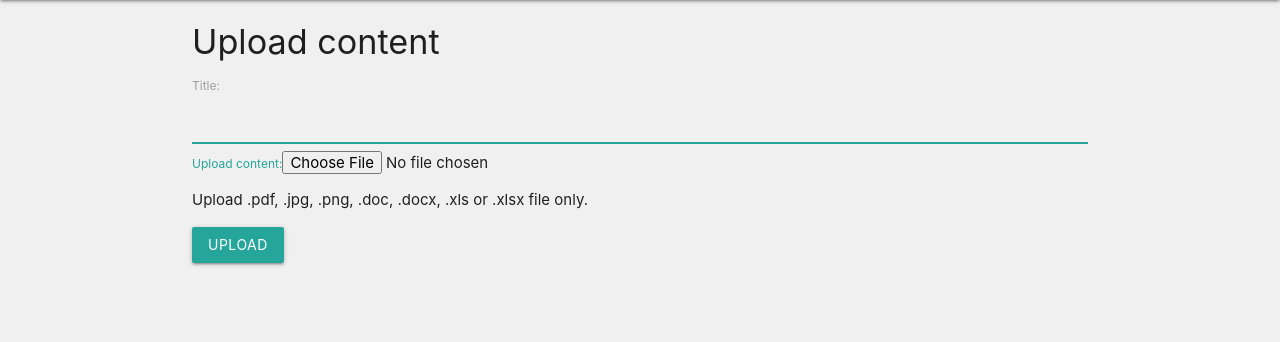
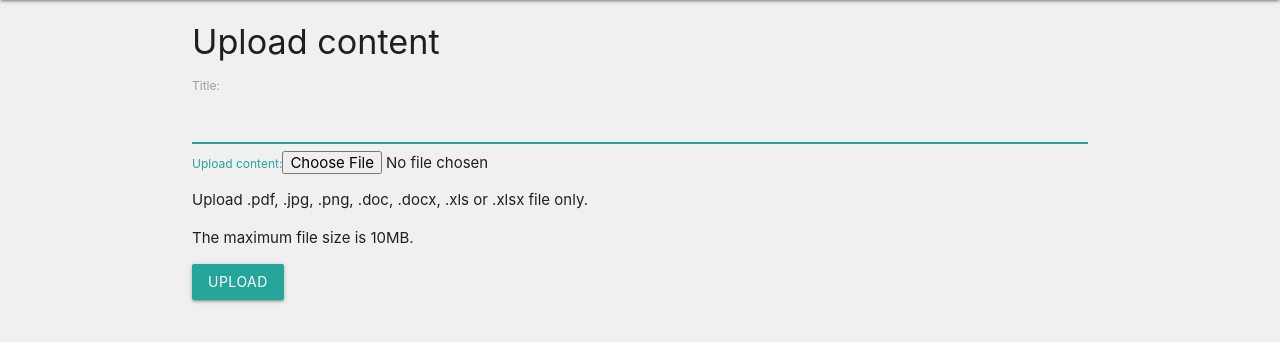
Before and after one commit to faithy80/fsd-project, a Django app: page /dashboard/upload/ in a window 1280 px wide. Shown: the part 64-406 px from the top of the page. Run offline with Django 3.2, Linux system fonts and the light colour scheme.

Commit message:
The upload file size is limited to 10MB.

```diff
--- a/dashboard/forms.py
+++ b/dashboard/forms.py
@@ -35,15 +35,21 @@ class ContentUploadForm(forms.ModelForm):
 
     def clean_content(self, *args, **kwargs):
         """
-        Checks if the file to upload is supported
+        Checks if the file to upload is supported and
+        its size does not exceed 10MB
         """
 
         valid_extensions = ['.pdf', '.doc', '.docx', '.jpg', '.png', '.xlsx', '.xls']
         content = self.cleaned_data.get('content')
+        filesize = content.size
         ext = os.path.splitext(content.name)[1]
 
         if not ext.lower() in valid_extensions:
-            raise ValidationError('Unsupported file.')
+            self.add_error('content', 'Unsupported file.')
+            #raise ValidationError('Unsupported file.')
+
+        if filesize > 10485760:
+            raise ValidationError('The maximum file size that can be uploaded is 10MB.')
 
         return content
 
--- a/dashboard/templates/upload.html
+++ b/dashboard/templates/upload.html
@@ -10,6 +10,7 @@
     {% csrf_token %}
     {{ form|materializecss }}
     <p>Upload .pdf, .jpg, .png, .doc, .docx, .xls or .xlsx file only.</p>
+    <p>The maximum file size is 10MB.</p>
     <button type="submit" class="waves-effect waves-light btn">Upload</button>
 </form>
 
```
